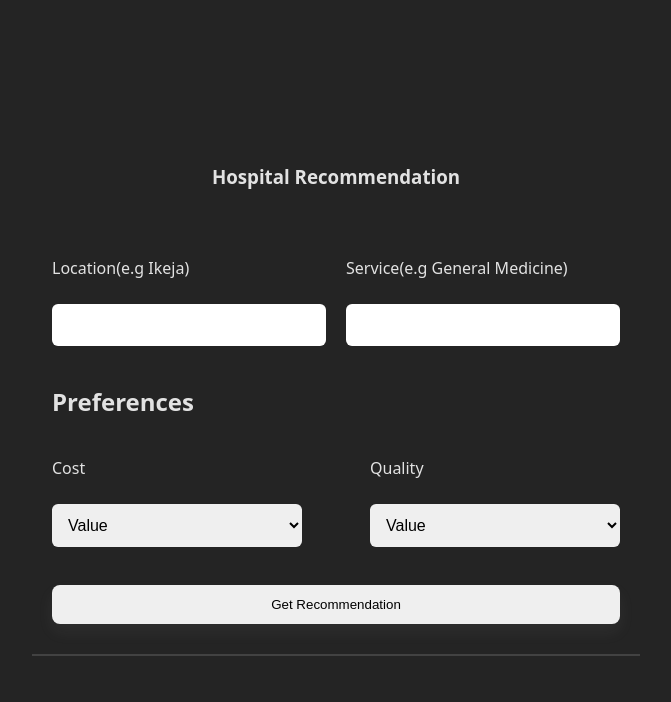
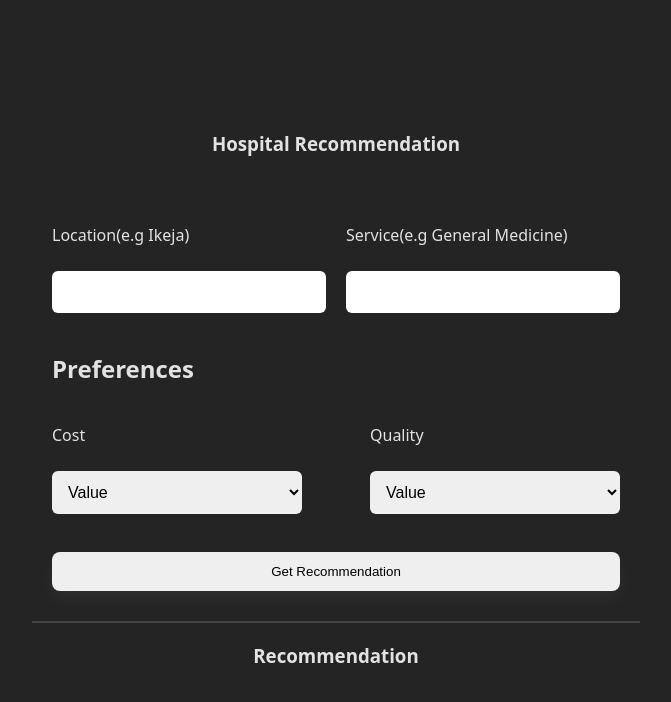
Before and after one commit to DevMeley/Hopsital-Recommendation-System, a React (Vite) app: page / in a window 1280 px wide. Shown: the top 702 px of the page, without its empty margins (304-975 px from the left). Built offline with nearby package versions, Linux system fonts and the light colour scheme.

Commit message:
Add heading to Recommendations section and clean up CSS styles

```diff
--- a/src/components/MainPage.jsx
+++ b/src/components/MainPage.jsx
@@ -107,6 +107,7 @@ function MainPage() {
         </button>
       </div>
       <div className="Recommendation">
+          <h3>Recommendation</h3>
         {recommendation.map((recommend) => (
             <Recommendations key={recommend.name} recommend={recommend}/>
           ))}
--- a/src/components/Recommendations.jsx
+++ b/src/components/Recommendations.jsx
@@ -4,7 +4,6 @@ function Recommendations({recommend}) {
   return (
     <div>
         <div className="recommended">
-          <h3>Recommendation</h3>
           <p>Hospital Name: {recommend.name}</p>
           <p>Hospital Address: {recommend.full_address}</p>
           <p>services: {recommend.services}</p>
--- a/src/index.css
+++ b/src/index.css
@@ -6,12 +6,8 @@
   color-scheme: light dark;
   color: rgba(255, 255, 255, 0.87);
   background-color: #242424;
-  /* overflow: hidden; */
 
-  font-synthesis: none;
-  text-rendering: optimizeLegibility;
-  -webkit-font-smoothing: antialiased;
-  -moz-osx-font-smoothing: grayscale;
+
 }
 
 a {
```
